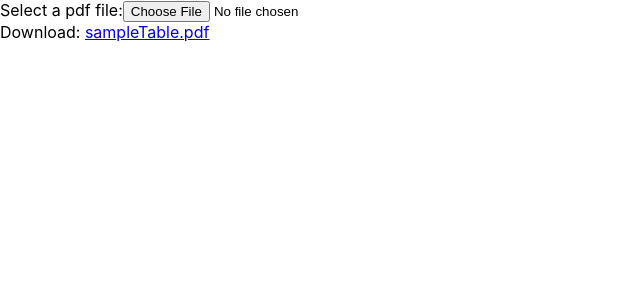
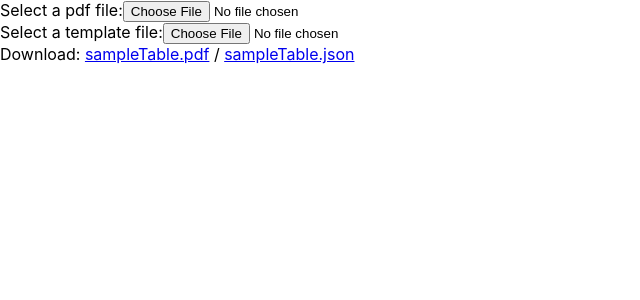
Before and after one commit to tomrule007/pdf-text.js, a React (Create React App) app: page / in a window 1280 px wide. Shown: the top 300 px of the page, without its empty margins (0-640 px from the left). Built offline with nearby package versions, Linux system fonts and the light colour scheme.

Commit message:
WIP: select json template file

```diff
--- a/src/App.js
+++ b/src/App.js
@@ -6,6 +6,7 @@ import dataExtractor from './utilities/dataExtractor';
 
 function App() {
   const [invoiceFolder, setInvoiceFolder] = useState([]);
+  const [template, setTemplate] = useState(null);
   const [pdfItems, setPdfItems] = useState(null);
   useEffect(() => {
     async function fetchFileData() {
@@ -79,6 +80,17 @@ function App() {
     setInvoiceFolder([...e.target.files]);
   };
 
+  const handleTemplateFileChange = e => {
+    const uploadedFile = e.target.files[0];
+    if (uploadedFile) {
+      uploadedFile.text().then(text => {
+        setTemplate(JSON.parse(text));
+      });
+    } else {
+      setTemplate(null);
+    }
+  };
+  console.log('template', template, 'sampleTemplate', sampleTableTemplate);
   return (
     <div className="App">
       <FileInput
@@ -87,7 +99,12 @@ function App() {
         onChange={handleFileInputChange}
         htmlFor="pdfInput"
       />
-
+      <FileInput
+        labelText="Select a template file:"
+        accept=".json"
+        onChange={handleTemplateFileChange}
+        htmlFor="templateInput"
+      />
       <span>
         {'Download: '}
         <a
@@ -96,9 +113,17 @@ function App() {
         >
           sampleTable.pdf
         </a>
+        {' / '}
+        <a
+          href={`${process.env.PUBLIC_URL}/sampleTables.json`}
+          download="sampleTable.json"
+        >
+          sampleTable.json
+        </a>
       </span>
 
-      {data.tables &&
+      {data &&
+        data.tables &&
         data.tables.map(table => (
           <div key={table.name}>
             <h3>{table.name}</h3>
```
Also changed, not shown: public/sampleTables.json (added, +49 -0 lines).
